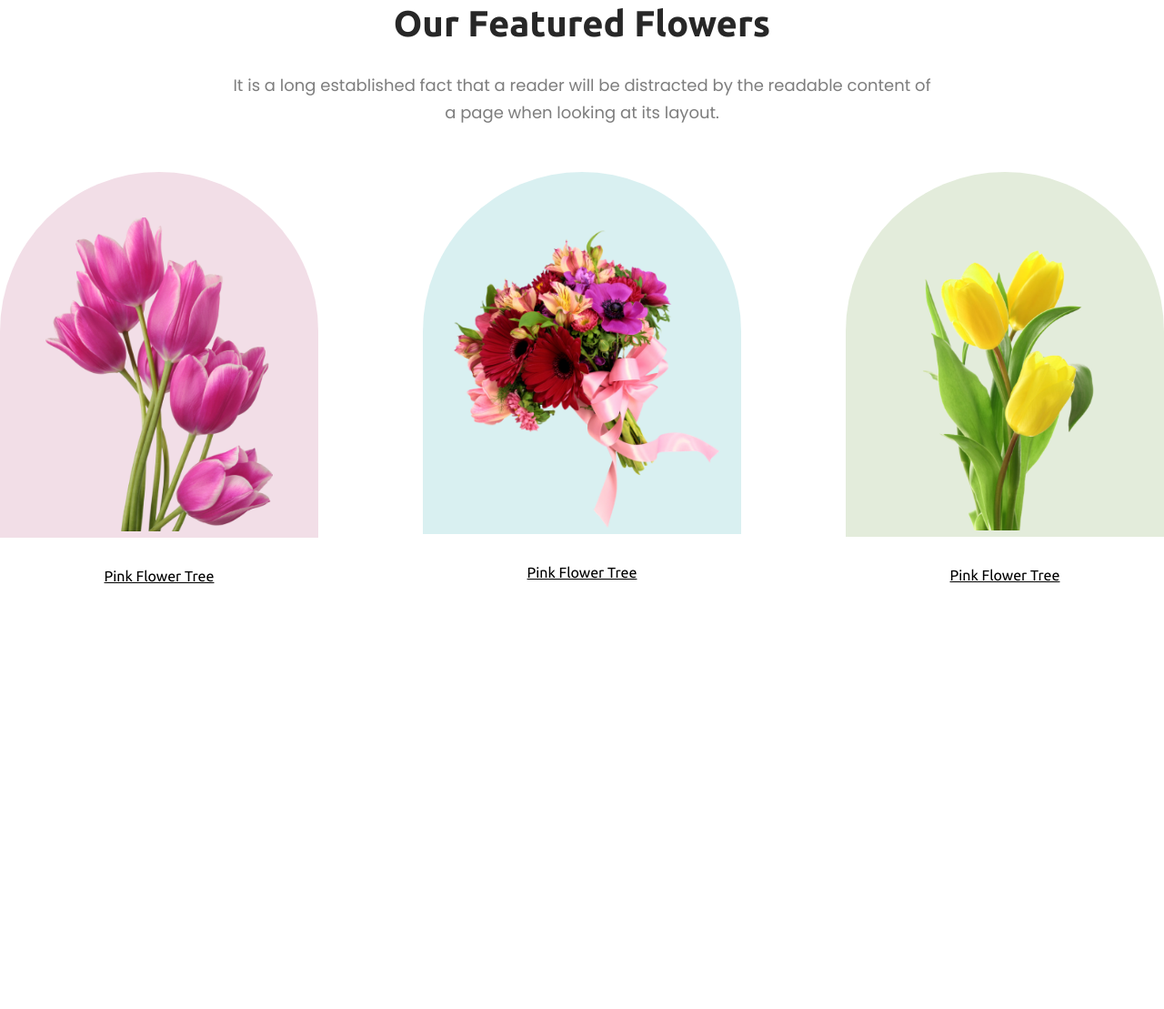
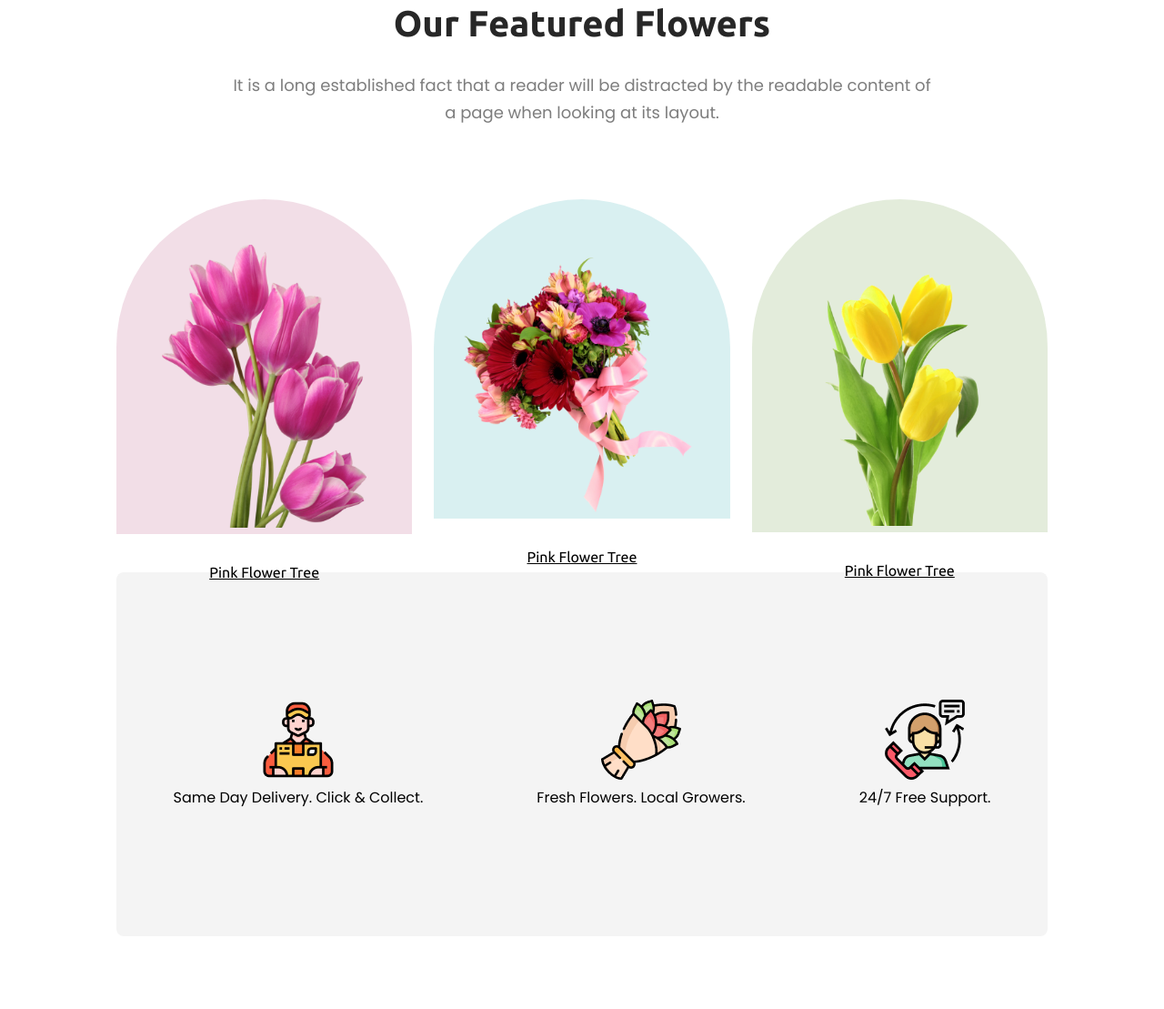
Before and after one commit to sowadsikder/flower-shop, a plain HTML site: page index.html in a window 1280 px wide. Shown: the part 877-1986 px from the top of the page at 91% size. Before the commit the page ends 1523 px from the top, so only its background shows below. Drawn offline with Linux system fonts and the light colour scheme.

Commit message:
Support Section and Style Added

```diff
--- a/css/styles.css
+++ b/css/styles.css
@@ -90,15 +90,17 @@ padding: 80px 0;
 }
 .flower-item-container {
   display: flex;
-  justify-content: space-between;
+  justify-content: space-around;
   align-items: center;
-  margin-top: 50px;
+  margin: auto;
   gap: 24px;
+  width: 80%;
 }
 .flower-item-box {
   width: 350px;
   height: 250px;
   text-align: center;
+  margin-top: 80px;
 }
 .flower-name {
   margin-top: 30px;
@@ -125,7 +127,7 @@ img.item-box-flower-1 {
   padding: 50px 50px 0 50px;
 }
 img.item-box-flower-2 {
-  width: 123%;
+  width: 118%;
   padding: 50px 50px 0 50px;
   margin: 10px -30px 0;
 }
@@ -133,3 +135,20 @@ img.item-box-flower-3 {
   width: 94%;
   padding: 50px 50px 0 50px;
 }
+
+/* Support Section Styling Start */
+
+section.support {
+  padding: 80px 0;
+}
+.support-container {
+  border-radius: 8px;
+  background: rgba(39, 39, 39, 0.05);
+  display: flex;
+  justify-content: space-around;
+  align-items: center;
+  text-align: center;
+  height: 50vh;
+  margin: auto;
+  width: 80%;
+}
--- a/index.html
+++ b/index.html
@@ -53,6 +53,36 @@
                 </div>
             </div>
         </section>
+
+        <section class="support">
+            <div class="support-container">
+                <div class="support-box">
+                    <div class="box-img">
+                        <img src="asset/Group 57.png" alt="">
+                    </div>
+                    <div class="box-title">
+                        <p class="box-description">Same Day Delivery. Click & Collect.</p>
+                    </div>
+                </div>
+                <div class="support-box">
+                    <div class="box-img">
+                        <img src="asset/Group 58.png" alt="">
+                    </div>
+                    <div class="box-title">
+                        <p class="box-description">Fresh Flowers. Local Growers.</p>
+                    </div>
+                </div>
+                <div class="support-box">
+                    <div class="box-img">
+                        <img src="asset/Group 59.png" alt="">
+                    </div>
+                    <div class="box-title">
+                        <p class="box-description">24/7 Free Support.</p>
+                    </div>
+                </div>
+            </div>
+        </section>
+
     </main>
 
     <footer>
```
